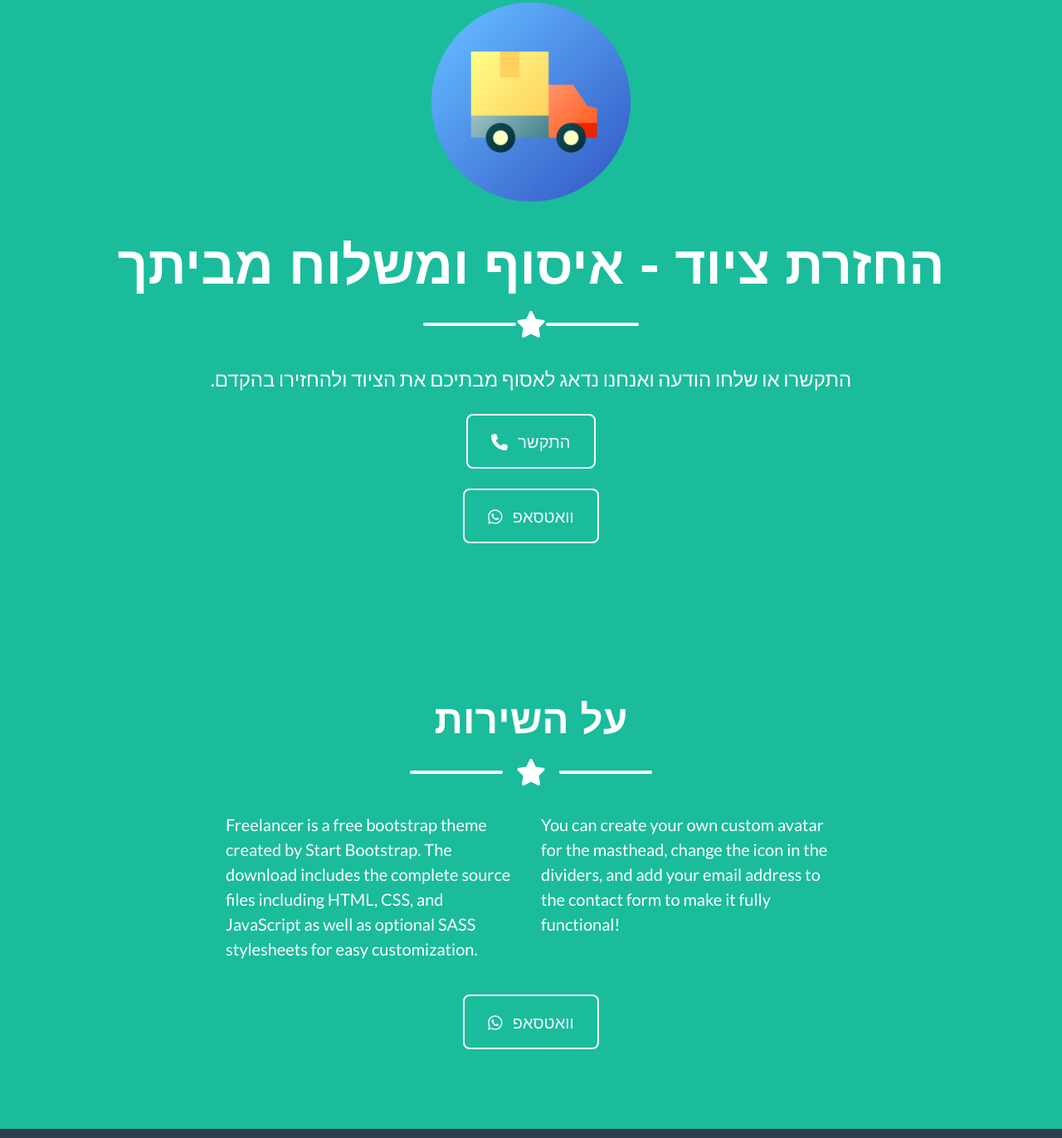
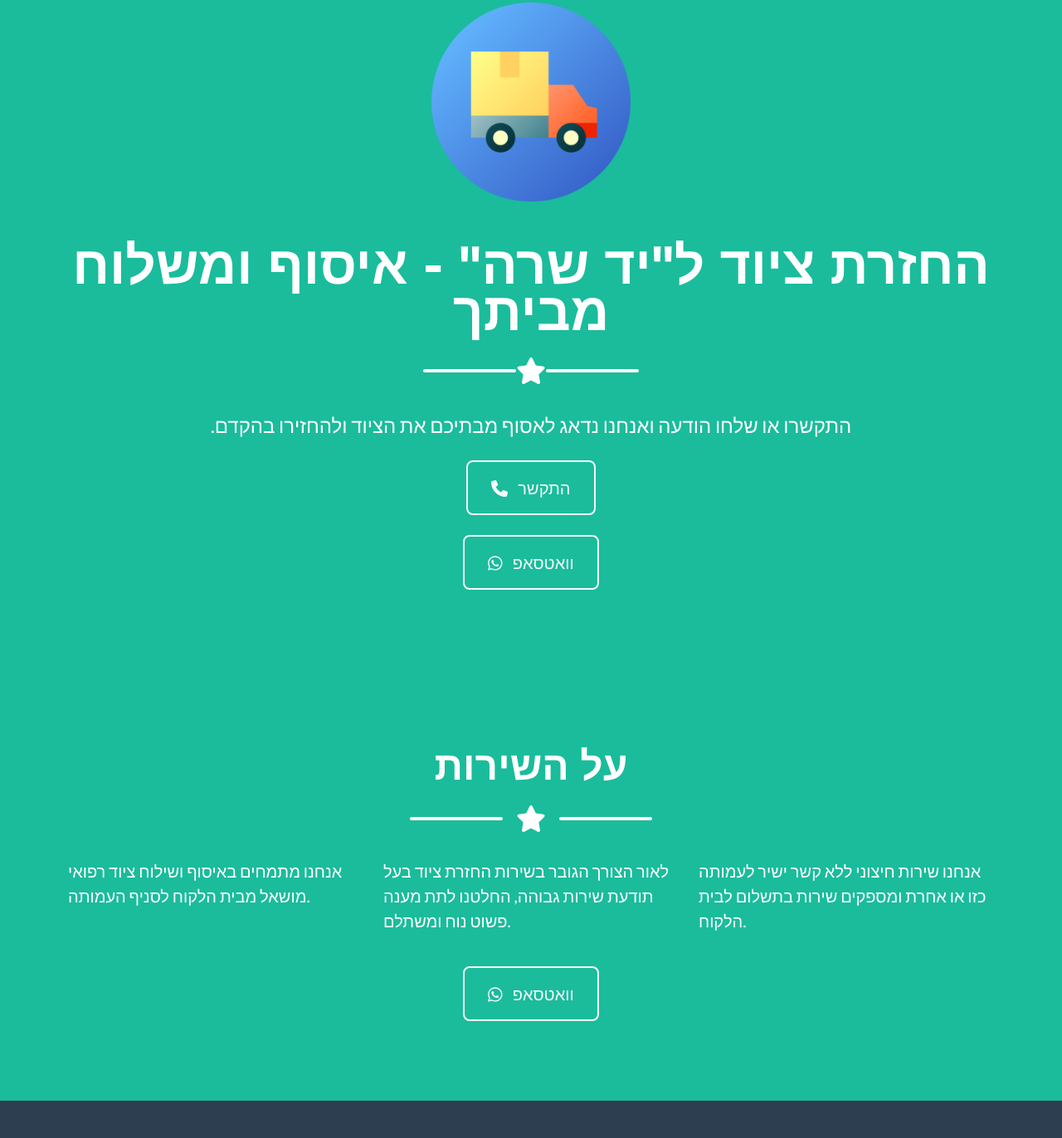
Before and after one commit to davidrec/ReturningBorrowedEquipment, a plain HTML site: page index.html in a window 1280 px wide. Shown: the part 197-1569 px from the top of the page at 83% size. Drawn offline with nearby package versions, Linux system fonts and the light colour scheme.

Commit message:
content update

```diff
--- a/index.html
+++ b/index.html
@@ -39,7 +39,7 @@
                 <!-- Masthead Avatar Image-->
                 <img class="masthead-avatar mb-5" src="assets/img/1426856.png" alt="..." />
                 <!-- Masthead Heading-->
-                <h1 class="masthead-heading text-uppercase mb-0">החזרת ציוד - איסוף ומשלוח מביתך</h1>
+                <h1 class="masthead-heading text-uppercase mb-0">החזרת ציוד ל"יד שרה" - איסוף ומשלוח מביתך</h1>
                 <!-- Icon Divider-->
                 <div class="divider-custom divider-light">
                     <div class="divider-custom-line"></div>
@@ -75,8 +75,9 @@
                 </div>
                 <!-- About Section Content-->
                 <div class="row">
-                    <div class="col-lg-4 ms-auto"><p class="lead">Freelancer is a free bootstrap theme created by Start Bootstrap. The download includes the complete source files including HTML, CSS, and JavaScript as well as optional SASS stylesheets for easy customization.</p></div>
-                    <div class="col-lg-4 me-auto"><p class="lead">You can create your own custom avatar for the masthead, change the icon in the dividers, and add your email address to the contact form to make it fully functional!</p></div>
+                    <div class="col-lg-4 ms-auto"><p class="lead">אנחנו מתמחים באיסוף ושילוח ציוד רפואי מושאל מבית הלקוח לסניף העמותה.</p></div>
+                    <div class="col-lg-4 me-auto"><p class="lead">לאור הצורך הגובר בשירות החזרת ציוד בעל תודעת שירות גבוהה, החלטנו לתת מענה פשוט נוח ומשתלם.</p></div>
+                    <div class="col-lg-4 me-auto"><p class="lead">אנחנו שירות חיצוני ללא קשר ישיר לעמותה כזו או אחרת ומספקים שירות בתשלום לבית הלקוח.</p></div>
                 </div>
                 <!-- About Section Button-->
                 <div class="text-center mt-4" dir="rtl">
```
